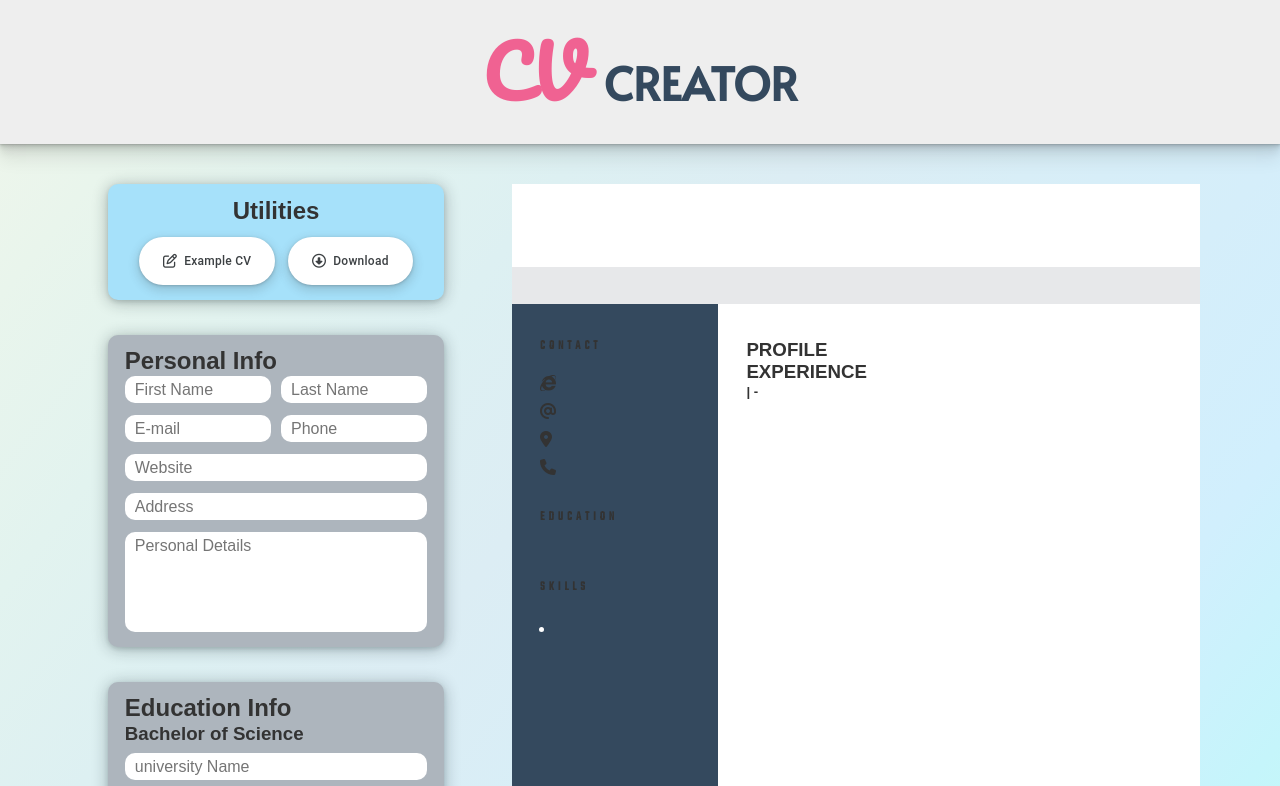
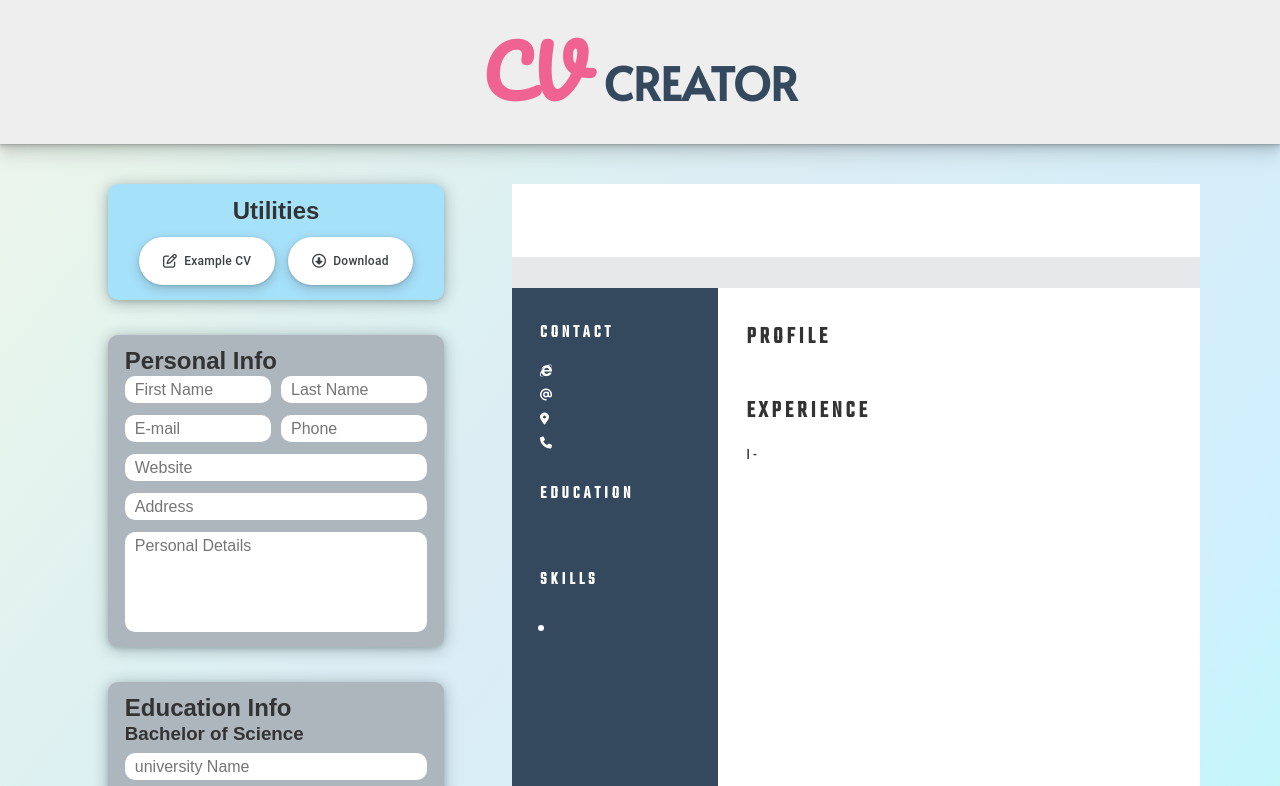
Before and after one commit to hbilgil/cv-creator-react-app, a React (Create React App) app: page / in a window 1280 px wide. Shown: the top 786 px of the page. Built offline with nearby package versions, Linux system fonts and the light colour scheme; a web font is replaced by a local one.

Commit message:
Edit components in Preview folder to change styles

```diff
--- a/src/components/Preview/HeaderPreview.js
+++ b/src/components/Preview/HeaderPreview.js
@@ -21,7 +21,7 @@ class HeaderPreview extends React.Component {
         <HeaderTop>
             <HeaderTopText>
             {capitalizedFirstName}
-            {capitalizedLastName}
+              <Span>{capitalizedLastName}</Span>
             </HeaderTopText>
         </HeaderTop>
         <HeaderBottom>
@@ -40,7 +40,7 @@ const HeaderTop = styled.div`
     align-items: center;
     background-color: #fff;
     width: 100%;
-    height: 10.4vh;
+    height: 10vh;
     padding: 2.5% 0;
 `;
 
@@ -51,13 +51,18 @@ const HeaderTopText = styled.h1`
     font-weight: 300;
 `;
 
+const Span = styled.span`
+    margin-left: 20px;
+`;
+
+
 const HeaderBottom = styled.div`
     display: flex;
     justify-content: center;
     align-items: center;
     background-color: ${({ theme }) => theme.colors.positionBackgroundColor};
     width: 100%;
-    height: 2.3em;
+    height: 5vh;
 `;
 
 const HeaderBottomText = styled.h2`
--- a/src/components/Preview/MainPreview.js
+++ b/src/components/Preview/MainPreview.js
@@ -13,11 +13,11 @@ class MainPreview extends React.Component {
         return (
             <MainPreviewContainer>
                 <InfoDiv>
-                    <h3>PROFILE</h3>
+                    <InfoDivHeader>PROFILE</InfoDivHeader>
                     <p>{this.props.personalInfo[6].value}</p>
                 </InfoDiv>
                 <InfoDiv>
-                    <h3>EXPERIENCE</h3>
+                    <InfoDivHeader>EXPERIENCE</InfoDivHeader>
                     {this.props.experienceInfo.map((experience) => {
                         return (
                             <ExperienceDiv key={experience.id}>
@@ -38,8 +38,11 @@ const MainPreviewContainer = styled.div`
     flex-direction: column;
     background-color: ${({ theme }) => theme.colors.white};
     padding: 35px 35px 35px 28px;
-    text-align: start;
+    text-align: justify;
+    font-size: 14px;
     width: 70%;
+    height: 87vh;
+    gap: 35px;
 `;
 
 const InfoDiv = styled.div`
@@ -47,9 +50,17 @@ const InfoDiv = styled.div`
     flex-direction: column;
 `;
 
+const InfoDivHeader = styled.h3`
+    font-family: 'Teko', sans-serif;
+    font-size: 24px;
+    letter-spacing: 4px;
+    margin-bottom: 10px;
+`;
+
 const ExperienceDiv = styled.div`
     display: flex;
     flex-direction: column;
+    gap: 10px;
 `;
 
 export default MainPreview;
--- a/src/components/Preview/Preview.js
+++ b/src/components/Preview/Preview.js
@@ -35,11 +35,11 @@ class Preview extends React.Component {
 const PreviewContainer = styled.div`
     display: flex;
     flex-direction: column;
-    position: relative;
-    margin-top: 0%;
+    position: sticky;
+    top: 0;
     text-align: center;
     width: 700px;
-    height: 100% !important;
+    height: 100vh;
 
     @media (max-width: 800px) {
         transform: scale(0.9);
--- a/src/components/Preview/SidebarPreview.js
+++ b/src/components/Preview/SidebarPreview.js
@@ -69,9 +69,10 @@ const SidebarContainer = styled.div`
     display: flex;
     flex-direction: column;
     background-color: ${({ theme }) => theme.colors.headerColor};
+    color: ${({ theme }) => theme.colors.white};
     box-sizing: border-box;
     width: 30%;
-    height: 80vh;
+    height: 87vh;
     text-align: left;
     padding: 35px 28px;
     gap: 35px;
@@ -80,13 +81,14 @@ const SidebarContainer = styled.div`
 const InfoDiv = styled.div`
     display: flex;
     flex-direction: column;
+    gap: 10px;
 `;
 
 const InfoDivHeader = styled.h3`
     font-family: 'Teko', sans-serif;
-    font-size: 13px;
+    font-size: 18px;
     letter-spacing: 4px;
-    margin-bottom: 20px;
+    margin-bottom: 10px;
 `;
 
 const ContactDetailsDiv = styled.div`
@@ -97,23 +99,26 @@ const ContactDetailsDiv = styled.div`
 
 const DetailDiv = styled.div`
     display: flex;
+    align-items: center;
+    font-size: 12px;
+    gap: 10px;
 `;
 
 const DegreeDetailsDiv = styled.div`
     display: flex;
     flex-direction: column;
+    font-size: 16px;
 `;
 
 const SkillList = styled.ul`
     display: flex;
     flex-direction: column;
     padding-left: 16px;
-    gap: 10px;
 `;
 
 const SkillListItem = styled.li`
     font-weight: 400;
-    font-size: 11px;
+    font-size: 12px;
     &::marker {
     font-size: 1.55em;
     color: ${({ theme }) => theme.colors.white};
```
